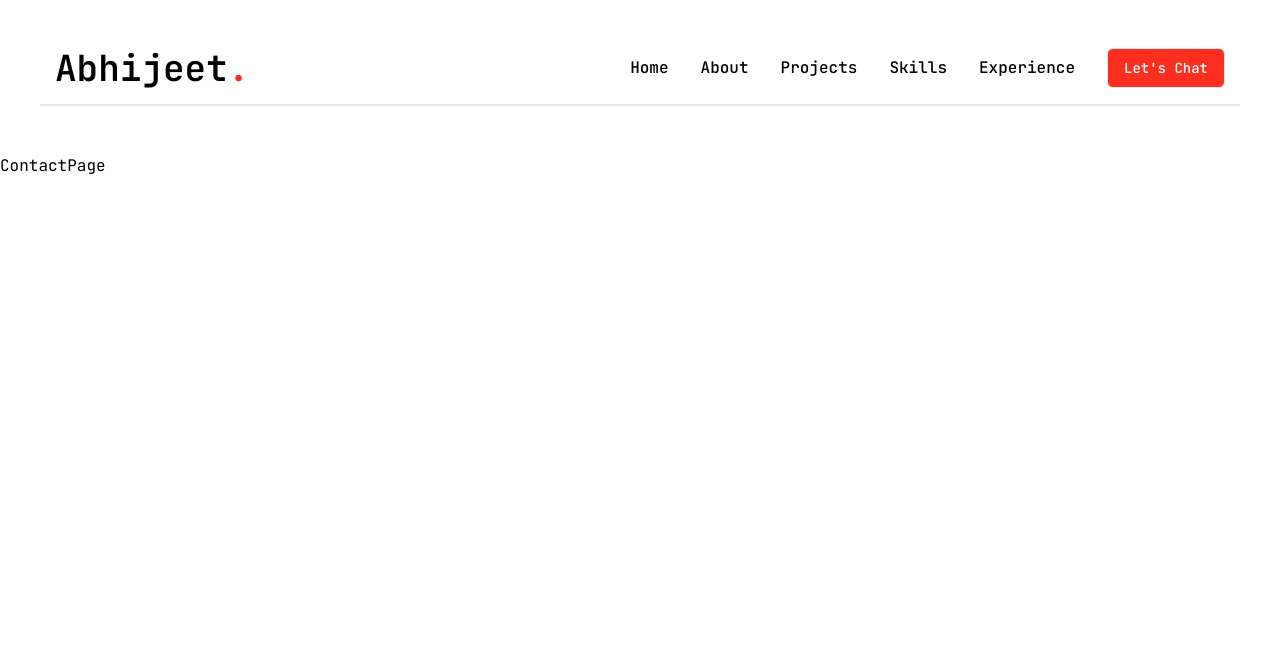
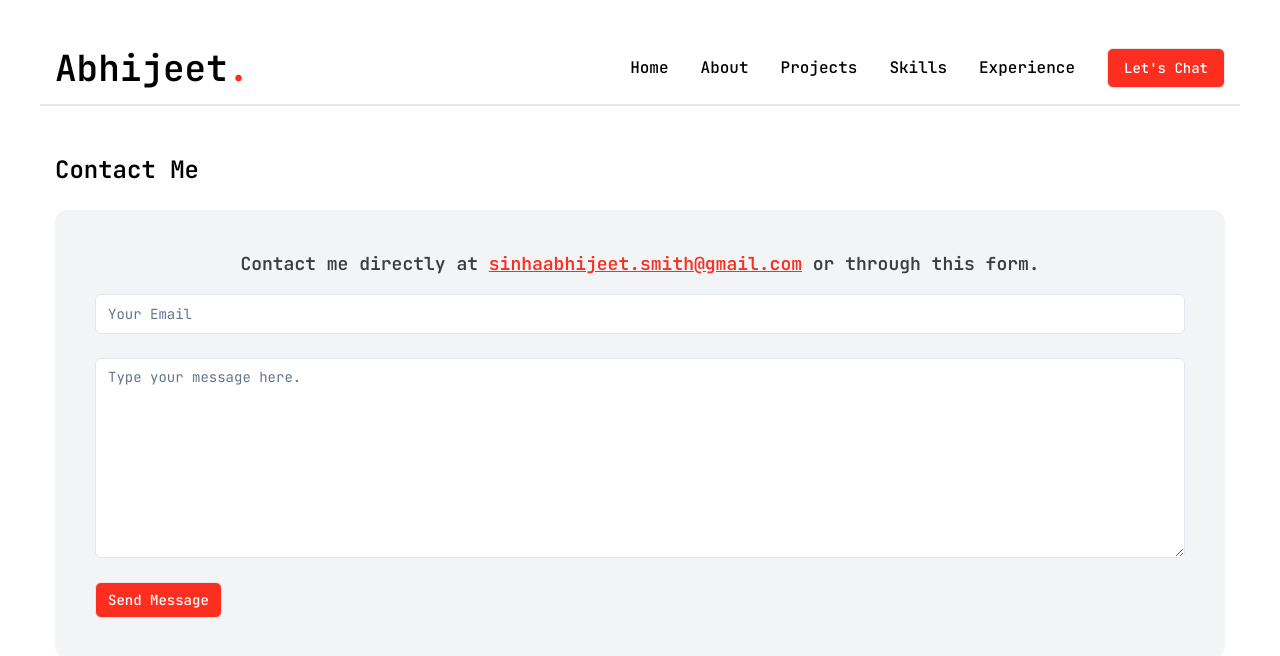
Before and after one commit to abhijeet141/Portfolio-Website, a React (Vite) app: page /contact in a window 1280 px wide. Shown: the top 656 px of the page. Built offline with nearby package versions, Linux system fonts and the light colour scheme.

Commit message:
contact page

```diff
--- a/src/pages/Contact.tsx
+++ b/src/pages/Contact.tsx
@@ -1,7 +1,26 @@
+import { Button } from "@/components/ui/button"
+import { Textarea } from "@/components/ui/textarea"
+import { Input } from "@/components/ui/input"
+
+
 export function Contact(){
     return(
-        <div>
-        ContactPage
+        <div className="container mx-auto">
+            <div className="text-center xl:text-left">
+                <h3 className="text-2xl">Contact Me</h3>
+            </div>
+                <div className="flex flex-col gap-6 p-10 bg-gray-100 rounded-xl mt-6">
+                    <form action="">
+                        <h3 className="text-sm text-center xl:text-lg text-black/75 mb-4">Contact me directly at <a href="mailto:sinhaabhijeet.smith@gmail.com" className="underline text-custom-orange">sinhaabhijeet.smith@gmail.com</a> or through this form.</h3>
+                        <div className="flex flex-col gap-6">
+                        <Input type="email" placeholder="Your Email" />
+                        <Textarea className="h-[200px]" placeholder="Type your message here."></Textarea>
+                        <div className="flex justify-center items-center sm:block">
+                        <Button size={"sm"} variant={"orange"}>Send Message</Button>
+                        </div>
+                        </div>
+                    </form>
+                </div>
         </div>
     )
 }
```
